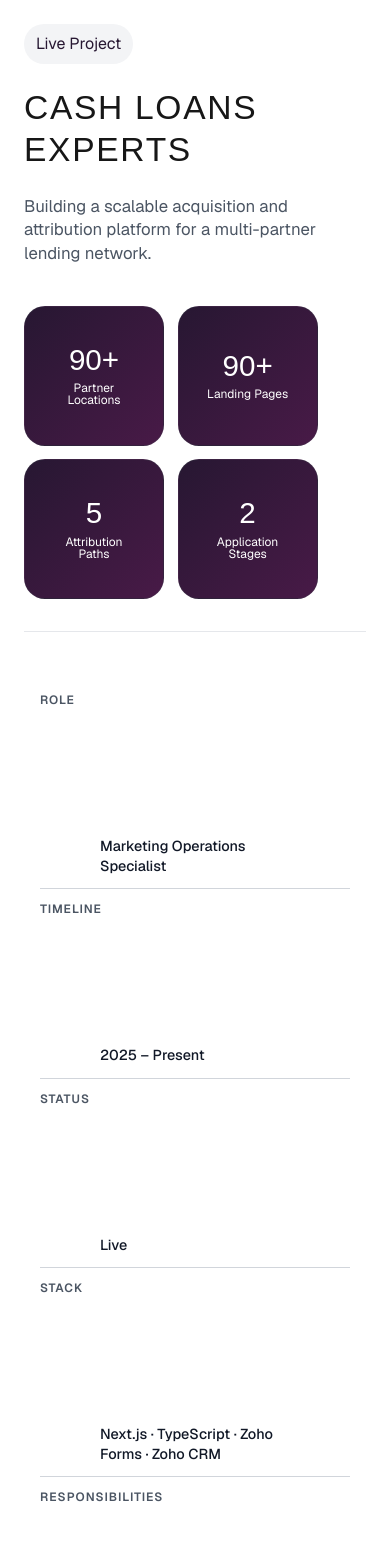
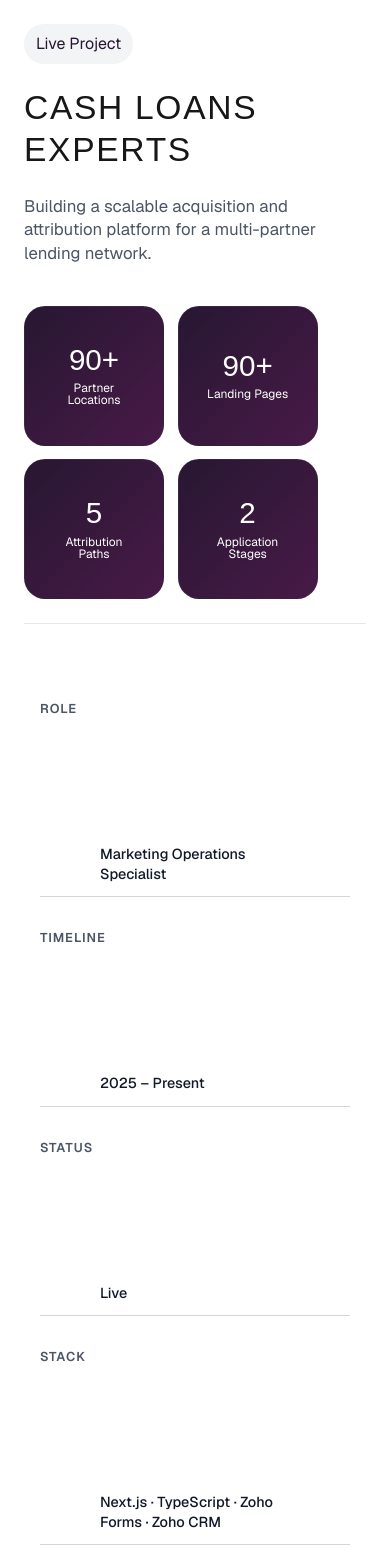
Before and after one commit to ChrisArce88/casestudies, a Next.js app: page /casestudies/cashloansexperts in a window 390 px wide. Shown: the top 1568 px of the page. Built offline with nearby package versions, Linux system fonts and the light colour scheme; a web font is replaced by a local one.

Commit message:
meta responsive layout

```diff
--- a/app/globals.css
+++ b/app/globals.css
@@ -1415,6 +1415,76 @@ text-align: center;
 justify-content: center;
 }
 
+/* ==========================================================================
+PROJECT META - RESPONSIVE GRID ALIGNMENT FIX
+========================================================================== */
+
+/* 1. Comportamiento base (Escritorio / Tablet grande) */
+.project-meta {
+width: 100%;
+margin: 2.5rem 0;
+border-top: 1px solid #e5e7eb;
+border-bottom: 1px solid #e5e7eb;
+padding: 1.5rem 0;
+}
+
+.meta-container {
+display: flex;
+flex-direction: column;
+gap: 1rem;
+}
+
+.meta-row {
+display: grid;
+grid-template-columns: 200px 1fr; /* Estructura de dos columnas perfectamente alineadas */
+gap: 1.5rem;
+align-items: baseline;
+}
+
+.meta-row span {
+font-weight: 600;
+color: #4b5563; /* Gris intermedio para las etiquetas */
+font-size: 0.9rem;
+text-transform: uppercase;
+letter-spacing: 0.05em;
+}
+
+.meta-row p {
+margin: 0;
+color: #1f2937; /* Gris oscuro para el valor */
+font-size: 0.95rem;
+line-height: 1.5;
+}
+
+/* 2. Ajuste estricto para dispositivos móviles (Breakpoint de 768px) */
+@media (max-width: 768px) {
+.project-meta {
+margin: 1.5rem 0 !important;
+padding: 1rem 0 !important;
+}
+
+.meta-container {
+display: flex !important;
+flex-direction: column !important;
+gap: 1.25rem !important;
+}
+
+.meta-row {
+display: flex !important;
+flex-direction: column !important; /* Apila etiqueta y valor en una sola columna */
+gap: 0.25rem !important;
+align-items: flex-start !important;
+}
+
+.meta-row span {
+font-size: 0.8rem !important;
+}
+
+.meta-row p {
+font-size: 0.9rem !important;
+}
+}
+
 
 @media (max-width: 480px) {
 .snapshot-grid {
```
